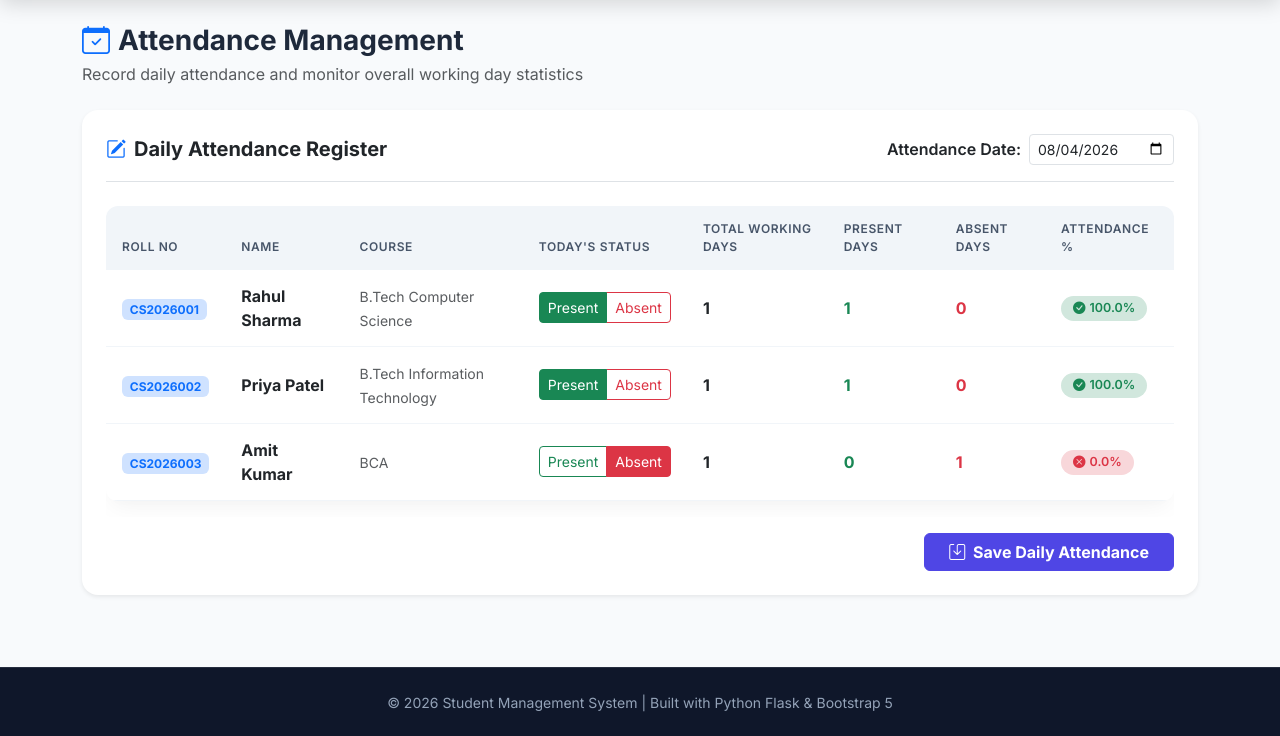
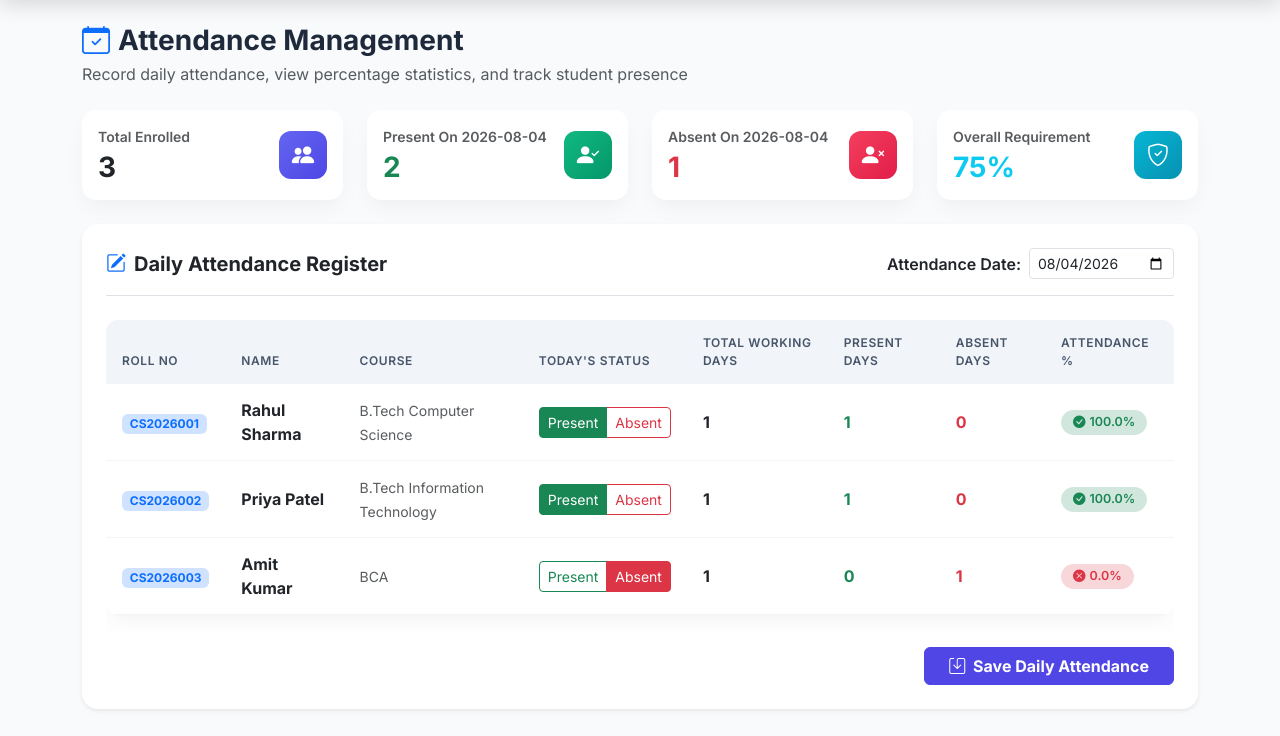
Before and after one commit to rishavshandeliya08/student-management-system, a Flask app: page /attendance in a window 1280 px wide. Shown: the part 84-820 px from the top of the page. Run offline with Flask 3, Linux system fonts and the light colour scheme.

Commit message:
Update attendance.html layout with metric cards to match dashboard design system

```diff
--- a/templates/attendance.html
+++ b/templates/attendance.html
@@ -6,7 +6,70 @@
 <div class="d-flex flex-column flex-md-row justify-content-between align-items-md-center mb-4 gap-3">
     <div>
         <h3 class="fw-bold mb-1"><i class="bi bi-calendar-check text-primary me-2"></i>Attendance Management</h3>
-        <p class="text-muted mb-0">Record daily attendance and monitor overall working day statistics</p>
+        <p class="text-muted mb-0">Record daily attendance, view percentage statistics, and track student presence</p>
+    </div>
+</div>
+
+<!-- Top Attendance Summary Cards -->
+<div class="row g-4 mb-4">
+    <div class="col-md-3">
+        <div class="card metric-card h-100 p-3 bg-white">
+            <div class="d-flex align-items-center justify-content-between">
+                <div>
+                    <span class="text-muted fw-semibold small d-block mb-1">Total Enrolled</span>
+                    <h3 class="fw-bold mb-0 text-dark">{{ records|length }}</h3>
+                </div>
+                <div class="icon-shape bg-gradient-primary">
+                    <i class="bi bi-people-fill"></i>
+                </div>
+            </div>
+        </div>
+    </div>
+
+    <div class="col-md-3">
+        <div class="card metric-card h-100 p-3 bg-white">
+            <div class="d-flex align-items-center justify-content-between">
+                <div>
+                    <span class="text-muted fw-semibold small d-block mb-1">Present On {{ selected_date }}</span>
+                    <h3 class="fw-bold mb-0 text-success">
+                        {{ records|selectattr('today_status', 'equalto', 'Present')|list|length }}
+                    </h3>
+                </div>
+                <div class="icon-shape bg-gradient-success">
+                    <i class="bi bi-person-check-fill"></i>
+                </div>
+            </div>
+        </div>
+    </div>
+
+    <div class="col-md-3">
+        <div class="card metric-card h-100 p-3 bg-white">
+            <div class="d-flex align-items-center justify-content-between">
+                <div>
+                    <span class="text-muted fw-semibold small d-block mb-1">Absent On {{ selected_date }}</span>
+                    <h3 class="fw-bold mb-0 text-danger">
+                        {{ records|selectattr('today_status', 'equalto', 'Absent')|list|length }}
+                    </h3>
+                </div>
+                <div class="icon-shape bg-gradient-danger">
+                    <i class="bi bi-person-x-fill"></i>
+                </div>
+            </div>
+        </div>
+    </div>
+
+    <div class="col-md-3">
+        <div class="card metric-card h-100 p-3 bg-white">
+            <div class="d-flex align-items-center justify-content-between">
+                <div>
+                    <span class="text-muted fw-semibold small d-block mb-1">Overall Requirement</span>
+                    <h3 class="fw-bold mb-0 text-info">75%</h3>
+                </div>
+                <div class="icon-shape bg-gradient-info">
+                    <i class="bi bi-shield-check"></i>
+                </div>
+            </div>
+        </div>
     </div>
 </div>
 
```
